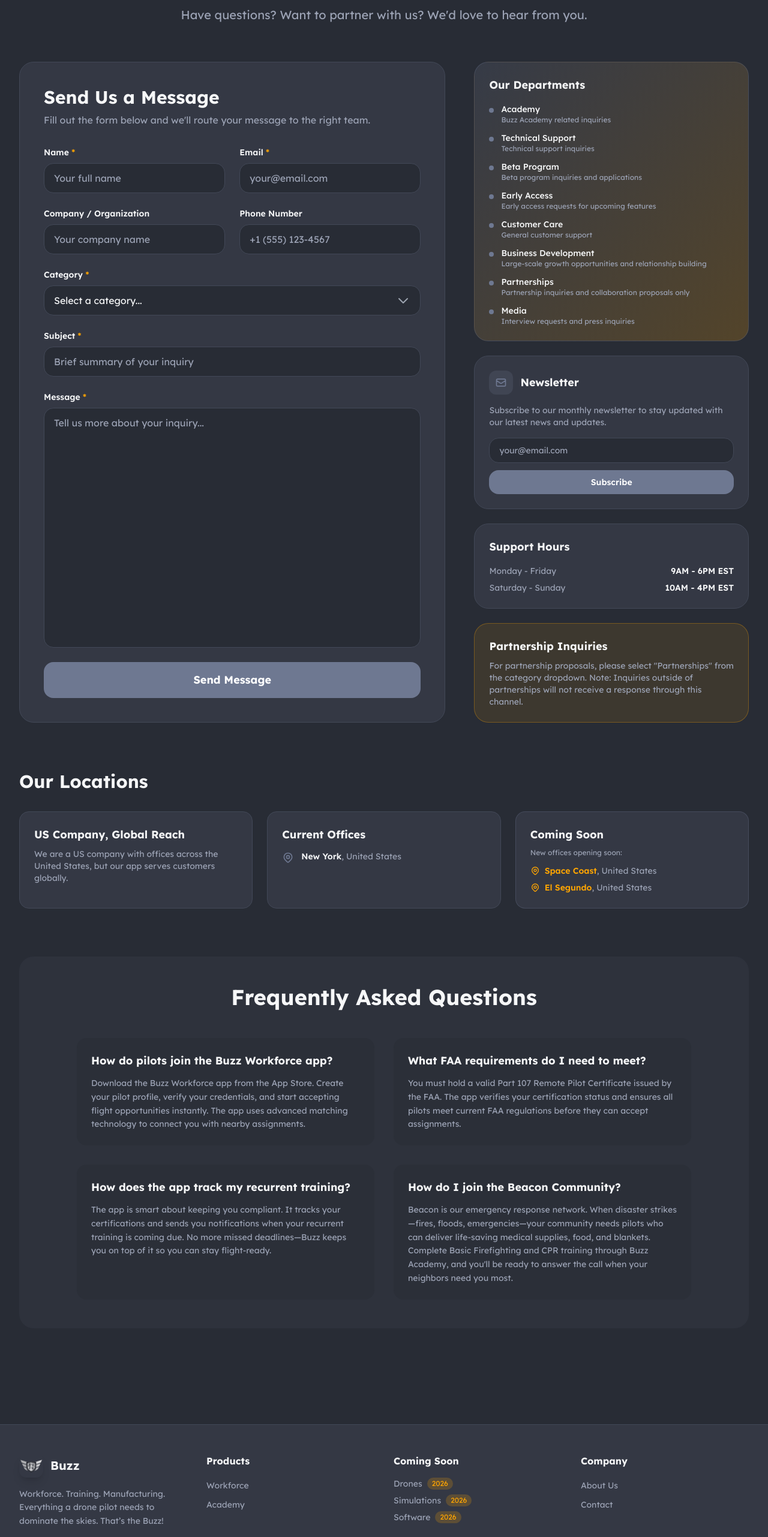
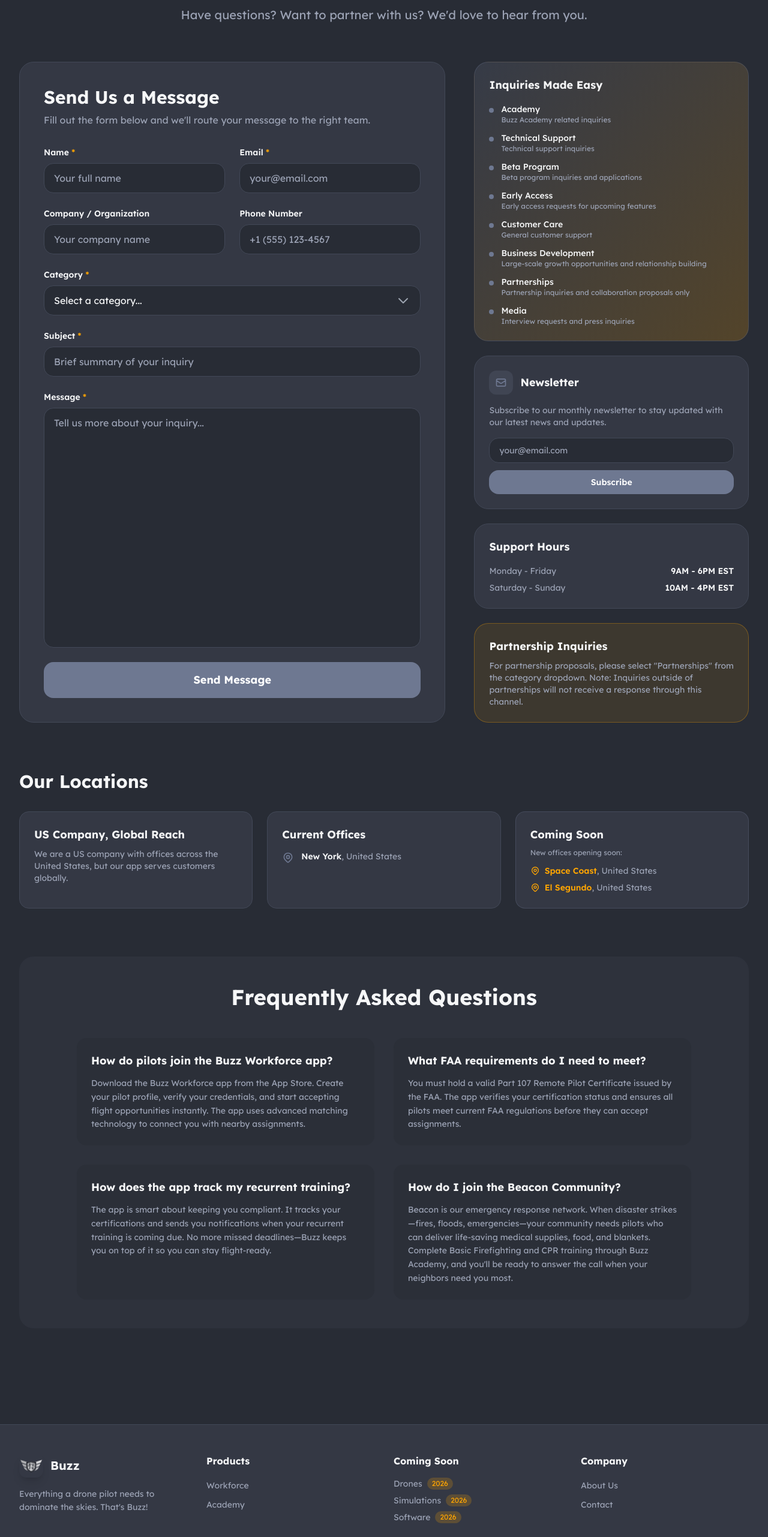
Before and after one commit to xinyu-buzz/buzz_web, a React (Vite) app: page /contact in a window 1280 px wide. Shown: the part 234-2797 px from the top of the page at 60% size. Built offline with nearby package versions, Linux system fonts and the light colour scheme.

Commit message:
Update Footer and Contact page content for clarity and engagement; revised footer description and changed section title to enhance user experience.

```diff
--- a/src/components/Footer.tsx
+++ b/src/components/Footer.tsx
@@ -39,7 +39,7 @@ export default function Footer() {
               </span>
             </Link>
             <p className="text-muted text-sm leading-relaxed">
-              Workforce. Training. Manufacturing. Everything a drone pilot needs to dominate the skies. That’s the Buzz!
+              Everything a drone pilot needs to dominate the skies. That's Buzz!
             </p>
           </div>
 
--- a/src/pages/Contact.tsx
+++ b/src/pages/Contact.tsx
@@ -500,7 +500,7 @@ export default function Contact() {
               {/* Department Info */}
               <div className="bg-gradient-to-br from-primary/20 to-accent/20 border border-primary/30 rounded-2xl p-6">
                 <h3 className="text-lg font-bold text-text-light mb-4">
-                  Our Departments
+                  Inquiries Made Easy
                 </h3>
                 <div className="space-y-3">
                   {categories.map((cat) => (
```
